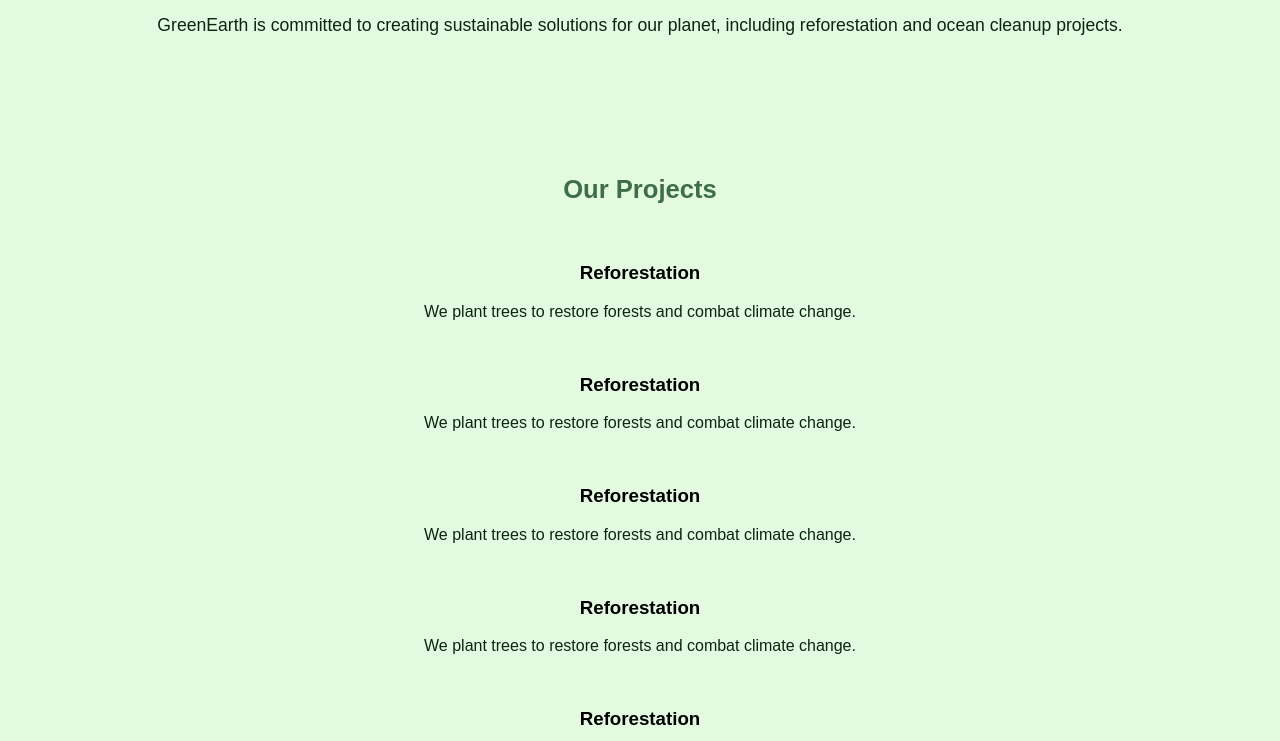
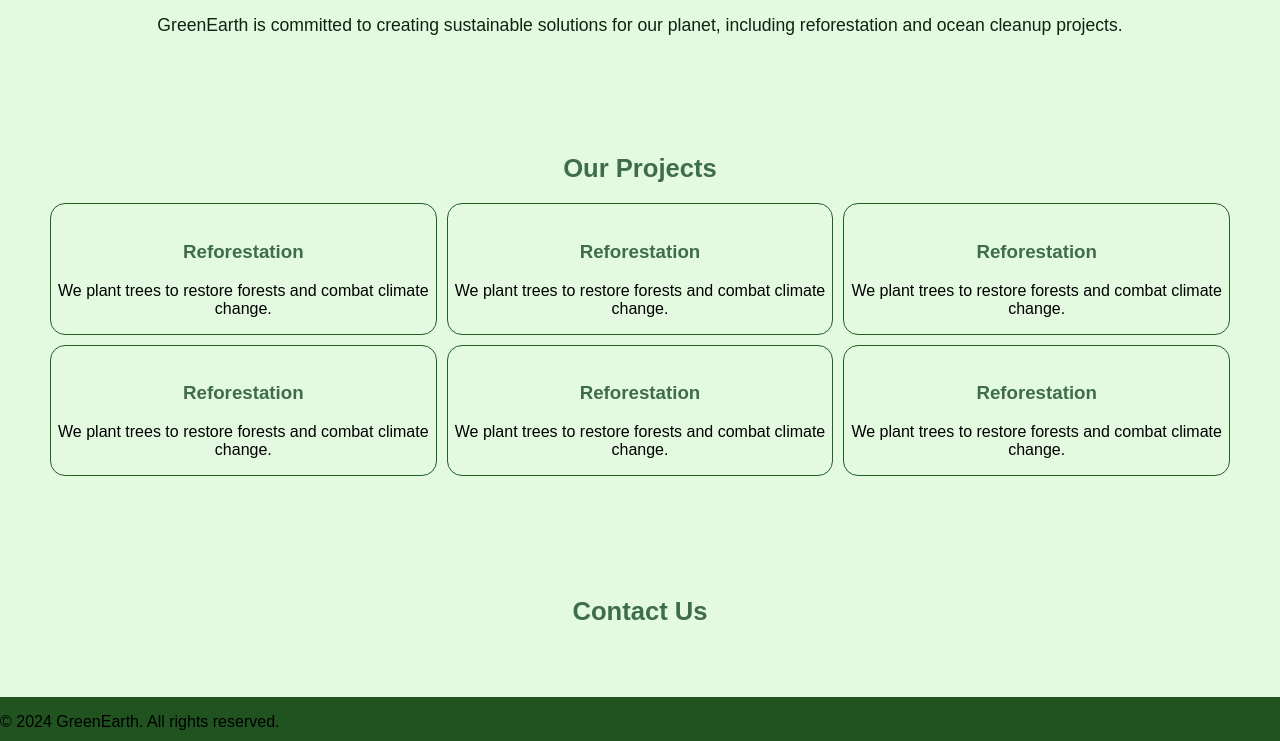
Before and after one commit to Gibilli/progetto-modulo-html-tutorial-ai, a plain HTML site: page index.html in a window 1280 px wide. Shown: the part 940-1681 px from the top of the page. Drawn offline with Linux system fonts and the light colour scheme.

Commit message:
Modificato la sezione our projects

```diff
--- a/assets/_formats.scss
+++ b/assets/_formats.scss
@@ -4,4 +4,5 @@ $min: 10px;
 $med: 20px;
 $max: 30px;
 $section: 50px;
-$rotondo: 15px 30px;
+$bottone: 15px 30px;
+$progetti: 15px;
--- a/assets/home.scss
+++ b/assets/home.scss
@@ -36,7 +36,7 @@ body{
         align-items: center;
         flex-direction: row-reverse;
         img{
-            height: 40px;
+            height: 50px;
             padding-right: $min;
         }
     }
@@ -77,7 +77,7 @@ main{
             font-size: 3rem;
         }
         button{
-            border-radius: $rotondo;
+            border-radius: $bottone;
             padding: $min $med;
             color: $testo;
             font-size: 1.2rem;
@@ -91,7 +91,6 @@ main{
     /*.about*/
     /*centrare il testo e h2*/
     .about,
-    .projects,
     .contact{
         padding: $section;
         p{
@@ -104,6 +103,30 @@ main{
         }
     }
 
+    #progetti{
+        margin: $section 0 0 0;
+    }
+
+    .projects{
+
+        padding: $med 50px 50px 50px;
+        display: grid;
+        grid-template-columns: 1fr 1fr 1fr;
+        gap: 10px;
+        grid-template-columns: repeat(auto-fit, minmax(300px, 1fr));
+        .progetto1,
+        .progetto2,
+        .progetto3,
+        .progetto4,
+        .progetto5,
+        .progetto6{
+            border: 1px solid $link;
+            border-radius: $progetti;
+            h3{
+                color: $logo;
+            }
+        }
+    }
     /*.projects*/
     /*devono avere un hover che zoomma, ha un  ombra di base a quando viene hover diventa piu
     grande quindi credo con una transition all'ombreggiatura
--- a/index.html
+++ b/index.html
@@ -36,8 +36,8 @@
                 <h2>About Us</h2>
                 <p>GreenEarth is committed to creating sustainable solutions for our planet, including reforestation and ocean cleanup projects.</p>
             </section>
+            <h2 id="progetti">Our Projects</h2>
             <section class="projects">
-                <h2>Our Projects</h2>
                 <div class="progetto1">
                     <img class="immagini" src="" alt="">
                     <h3>Reforestation</h3>
```
Also changed, not shown: assets/home.css, 1 other file.
